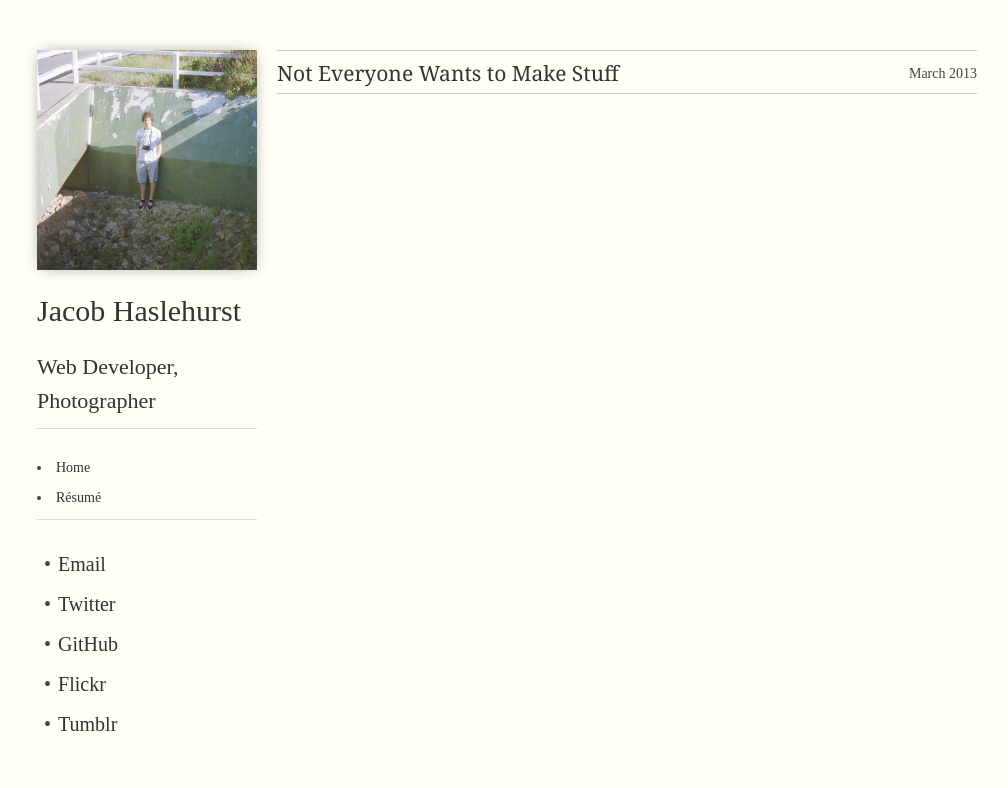
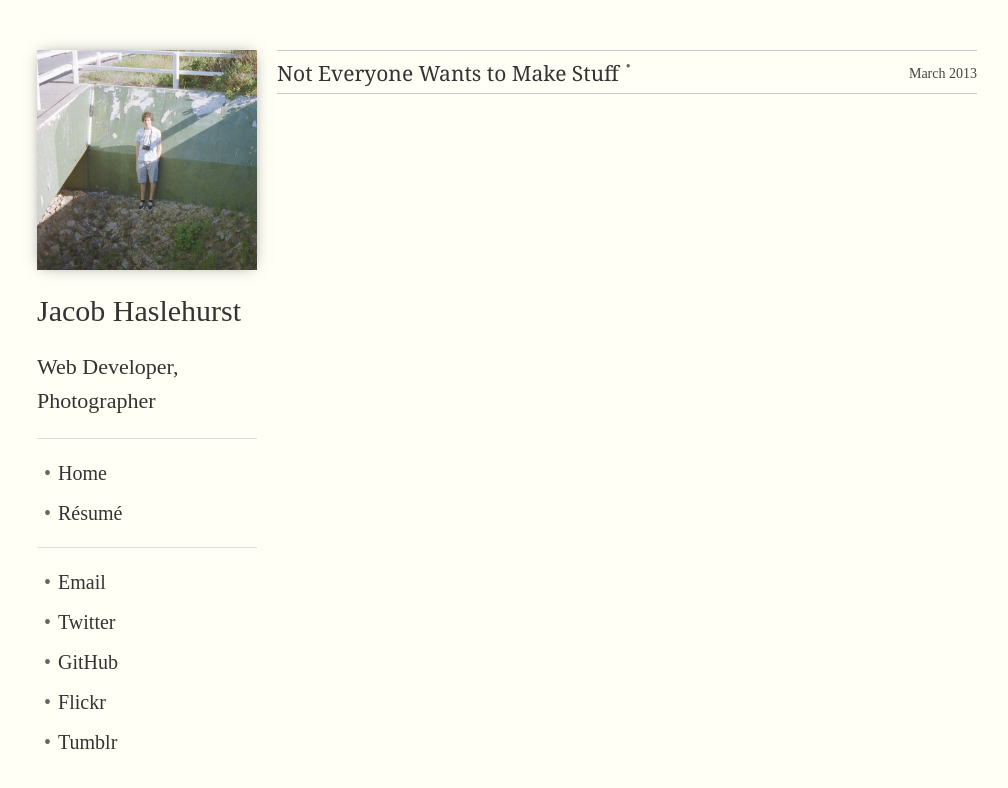
Before and after one commit to jacobh/hzy, a Jekyll site: the page built from index.html, in a window 1280 px wide. Shown: the top 788 px of the page, without its empty margins (123-1131 px from the left). Built offline with Jekyll 4.4.1, drawn with Linux system fonts in a browser that asks for light colours.

Commit message:
fixed up sidebar nav

```diff
--- a/_layouts/default.html
+++ b/_layouts/default.html
@@ -23,7 +23,7 @@
 </head>
 <body>
     <section class="container">
-        <div class="four columns alpha">
+        <div id="sidebar" class="four columns alpha">
             <a href="/">
                 <img src="/assets/images/portrait.jpg" alt='Jacob'>
             </a>
--- a/assets/styles/main.css
+++ b/assets/styles/main.css
@@ -21,6 +21,14 @@ img {
 .underline-on-hover:hover {
     text-decoration: underline;
 }
+li:before {
+    content:'•';
+    margin: 0 7px;
+    color: #666;
+}
+li {
+    list-style: none;
+}
 
 h1.name {
     margin-top:10px;
@@ -33,14 +41,13 @@ h3 {
 .links {
     margin-top: 20px;
 }
-.links li {
+.links li, nav li {
     display:block;
     font-size: 20px;
     line-height: 28px;
 }
-.links li:before {
-    content:'•';
-    margin: 0 7px;
+#sidebar hr {
+    margin: 20px 0;
 }
 
 /* post list */
@@ -93,11 +100,6 @@ h3 {
     display: inline-block;
     margin-bottom: 4px;
 }
-#resume li:before {
-    content:'•';
-    margin: 0 7px;
-    color: #666;
-}
 #resume > ul > li {
     margin-bottom: 15px;
 }
```
